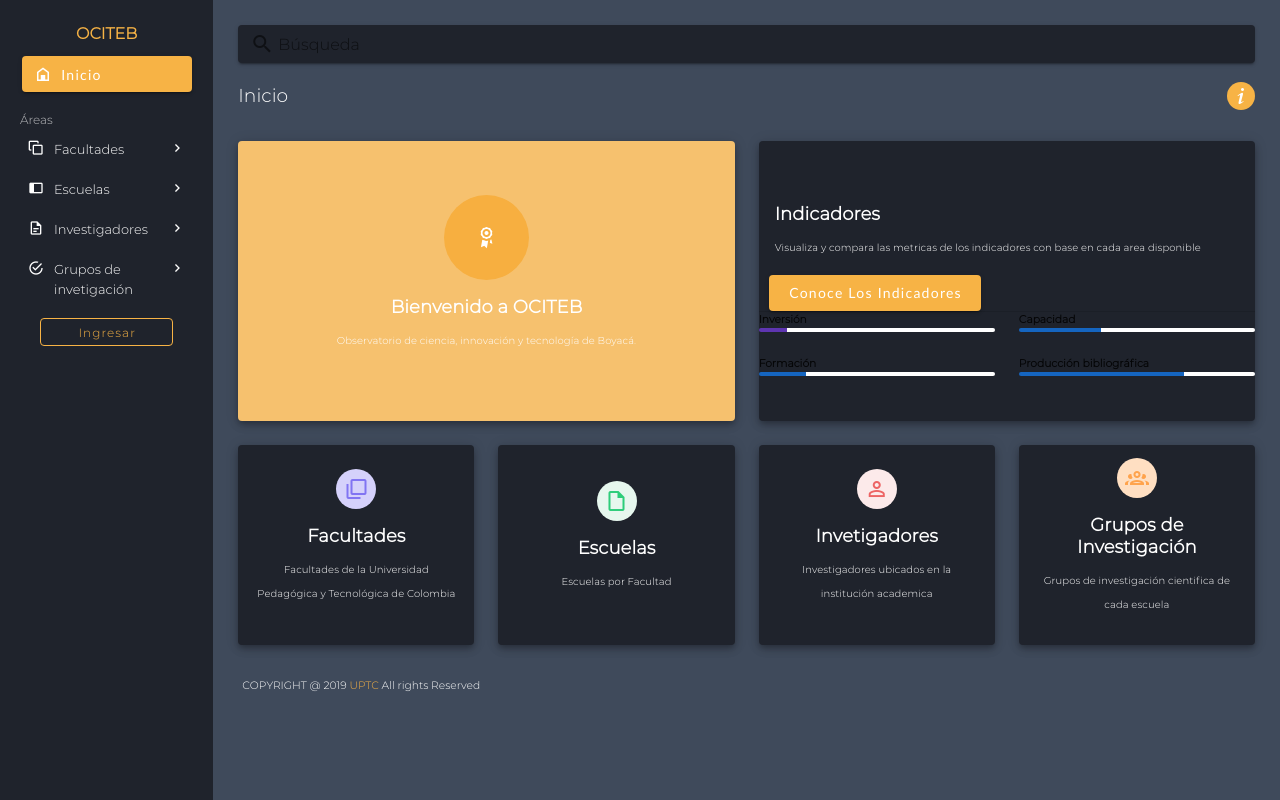
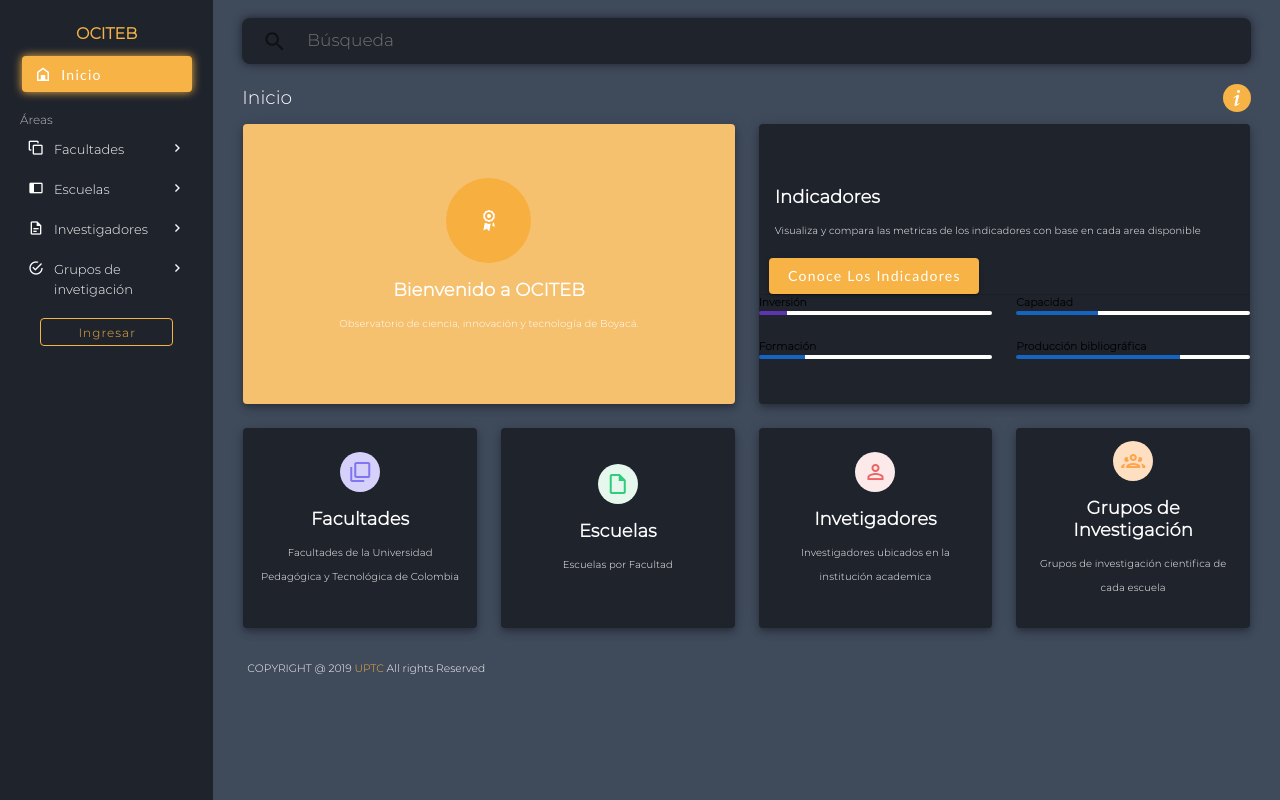
Before and after one commit to CamHM/OCITEB-App, a Vue app: page / in a window 1280 px wide. Built offline with nearby package versions, Linux system fonts and the light colour scheme.

Commit message:
adición Dialogo de información. Mejora del HOME y reestructuración de carpetas

```diff
--- a/src/App.vue
+++ b/src/App.vue
@@ -5,7 +5,7 @@
 </template>
 
 <script>
-    import Home from "./components/Home";
+    import Home from "./components/home/Home";
 
     export default {
         name: 'App',
--- /dev/null
+++ b/src/components/general/Header.vue
@@ -0,0 +1,80 @@
+<template>
+    <div class="header">
+        <div class="search">
+            <v-icon class="searchIcon" size="25">mdi-magnify</v-icon>
+            <label>
+                <input placeholder="Búsqueda" class="searchInput"/>
+            </label>
+        </div>
+        <v-row no-gutters class="infoHeader">
+            <h3 class="foreground-init font-weight-thin">Inicio</h3>
+            <v-btn class="button-info" icon small color="white" @click="showDialog">
+                <v-icon>mdi-information-variant</v-icon>
+            </v-btn>
+        </v-row>
+        <InfoDialog :show="showInfo" @close-dialog="closeDialog"> </InfoDialog>
+    </div>
+</template>
+
+<script>
+    import InfoDialog from "./InfoDialog";
+
+    export default {
+        name: "Header",
+        components: {
+            InfoDialog
+        },
+        data: function() {
+            return {
+                showInfo: false
+            }
+        },
+        methods: {
+            showDialog() {
+                this.showInfo = !this.showInfo;
+            },
+            closeDialog() {
+                this.showInfo = false;
+            }
+        }
+    }
+</script>
+
+<style scoped>
+    .header {
+        width: 100%;
+        margin: 0 11px;
+    }
+    .infoHeader {
+        display: flex;
+        justify-content: space-between;
+        margin: 10px 0;
+    }
+    .foreground-init {
+        color: white;
+    }
+    .button-info {
+        background-color: #f7b345;
+    }
+    .search {
+        margin-bottom: 20px;
+        background-color: #1f232c;
+        color: white;
+        width: 100%;
+        border-radius: 8px;
+        padding: 10px 20px;
+        box-shadow: 0 0 10px #1f232c;
+    }
+    .searchIcon{
+        color: white;
+        margin-right: 20px;
+    }
+    .searchInput {
+        font-size: 17px;
+        width: 92%;
+    }
+    .searchInput:focus {
+        outline: none !important;
+        border:none;
+    }
+</style>
--- /dev/null
+++ b/src/components/general/InfoDialog.vue
@@ -0,0 +1,72 @@
+<template>
+    <v-row justify="center">
+        <v-dialog v-model="show" max-width="770" persistent>
+            <v-card class="infoDialogCard">
+                <v-row class="mainRow">
+                    <v-col cols="1"> </v-col>
+                    <v-col cols="10" class="infoDialogContent">
+                        <img src="../../assets/ociteb.jpg" width="400">
+                        <v-card-text class="infoDialogText">
+                            Esta aplicación fue desarrollada por el grupo de investigación en
+                            Software de la Universidad Pedagógica y Tecnológica de Colombia con
+                            la aprobación de la Vicerrectoría de Investigación y Extensión de la
+                            misma institución.
+                        </v-card-text>
+                    </v-col>
+                    <v-col cols="1" class="infoDialogEnd">
+                        <v-btn icon @click="close">
+                            <v-icon>mdi-close</v-icon>
+                        </v-btn>
+                        <img src="../../assets/vie.jpg" width="90" class="vieImg">
+                    </v-col>
+                </v-row>
+            </v-card>
+        </v-dialog>
+    </v-row>
+</template>
+
+<script>
+    export default {
+        name: "InfoDialog",
+        props: ['show'],
+        methods: {
+            close() {
+                this.$emit('close-dialog');
+            }
+        }
+    }
+</script>
+
+<style scoped>
+.infoDialogCard {
+    padding: 5px 15px;
+    height: 385px;
+    text-align: center;
+}
+.mainRow {
+    height: 100%;
+}
+.infoDialogContent {
+    display: flex;
+    flex-direction: column;
+    justify-content: flex-start;
+    align-items: center;
+    margin-top: 10px;
+}
+.infoDialogText {
+    font-size: 16px;
+    color: black;
+    margin: auto;
+    position: relative;
+    top: -20px;
+}
+.infoDialogEnd {
+    display: flex;
+    flex-direction: column;
+    justify-content: space-between;
+}
+.vieImg {
+    position: relative;
+    left: -55px;
+}
+</style>
--- a/src/components/MenuItem.vue
+++ b/src/components/general/MenuItem.vue
@@ -9,9 +9,7 @@
 <script>
     export default {
         name: "MenItem",
-        props: ["item"],
-        data: () => {
-        }
+        props: ["item"]
     }
 </script>
 
--- a/src/components/SideBar.vue
+++ b/src/components/general/SideBar.vue
@@ -44,6 +44,7 @@
         display: flex;
         justify-content: flex-start;
         margin-left: 10px;
+        box-shadow: 0 0 10px #f7b345;
     }
     .child {
         margin: 10px;
--- a/src/components/Home.vue
+++ b/src/components/home/Home.vue
@@ -1,24 +1,12 @@
-<template class="home">
+<template>
     <v-row class="home" no-gutters>
         <v-col cols="2">
             <SideBar />
         </v-col>
         <v-col cols="10">
             <v-container class="dark-back">
-                <v-text-field
-                        dense
-                        label="Búsqueda"
-                        prepend-inner-icon="mdi-magnify"
-                        solo
-                        color="white"
-                        background-color="#1f232c"
-                        class="white--text"
-                > </v-text-field>
-                <v-row no-gutters class="infoHeader">
-                    <h3 class="foreground-init font-weight-thin">Inicio</h3>
-                    <v-btn class="button-info" icon small color="white">
-                        <v-icon>mdi-information-variant</v-icon>
-                    </v-btn>
+                <v-row>
+                    <Header />
                 </v-row>
                 <v-row>
                     <v-col cols="6">
@@ -42,9 +30,10 @@
 </template>
 
 <script>
-    import SideBar from "./SideBar";
+    import SideBar from "../general/SideBar";
     import Card from "./Card";
-    import Footer from "./Footer";
+    import Header from "../general/Header";
+    import Footer from "../general/Footer";
     import CardIndicators from "./CardIndicators";
 
     export default {
@@ -52,6 +41,7 @@
         components: {
             SideBar,
             Card,
+            Header,
             Footer,
             CardIndicators
         },
@@ -124,29 +114,17 @@
 <style scoped>
     .home {
         width: 100%;
-        overflow-y: scroll;
-    }
-    .home::-webkit-scrollbar {
-        display: none;
+        background-color: #3f4a5b;
     }
     .dark-back {
         background: #3f4a5b;
-        width: 100%;
         height: 100vh;
         margin: 0;
-        padding: 25px;
+        padding: 30px 30px 10px 30px;
+        overflow-y: scroll;
     }
-    .infoHeader {
-        display: flex;
-        justify-content: space-between;
-        position: relative;
-        top: -7px;
-    }
-    .foreground-init {
-        color: white;
-    }
-    .button-info {
-        background-color: #f7b345;
+    .dark-back::-webkit-scrollbar {
+        display: none;
     }
     .footerRow {
         position: relative;
```
Also changed, not shown: src/assets/ociteb.jpg (added), src/assets/vie.jpg (added), src/components/general/Footer.vue (renamed from src/components/Footer.vue), src/components/general/Menu.vue (renamed from src/components/Menu.vue), src/components/home/Card.vue (renamed from src/components/Card.vue), src/components/home/CardIndicators.vue (renamed from src/components/CardIndicators.vue).
